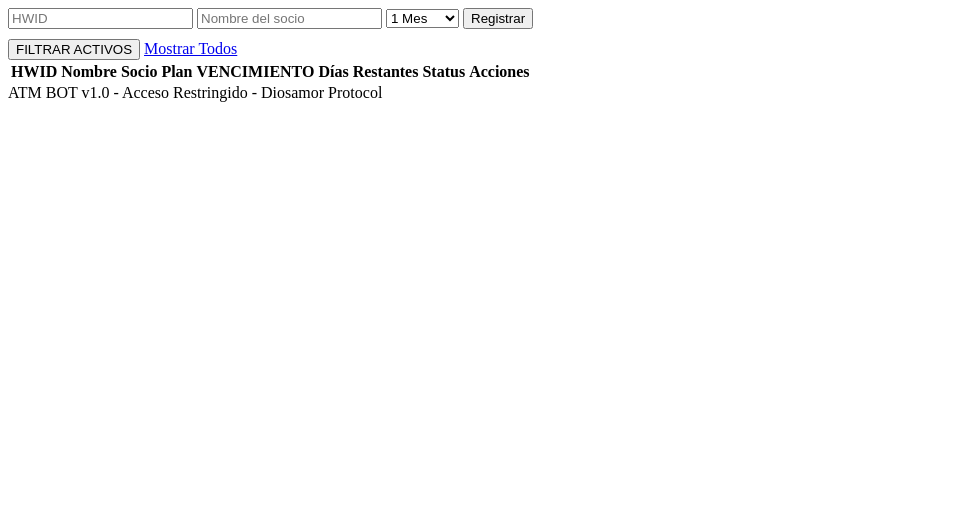
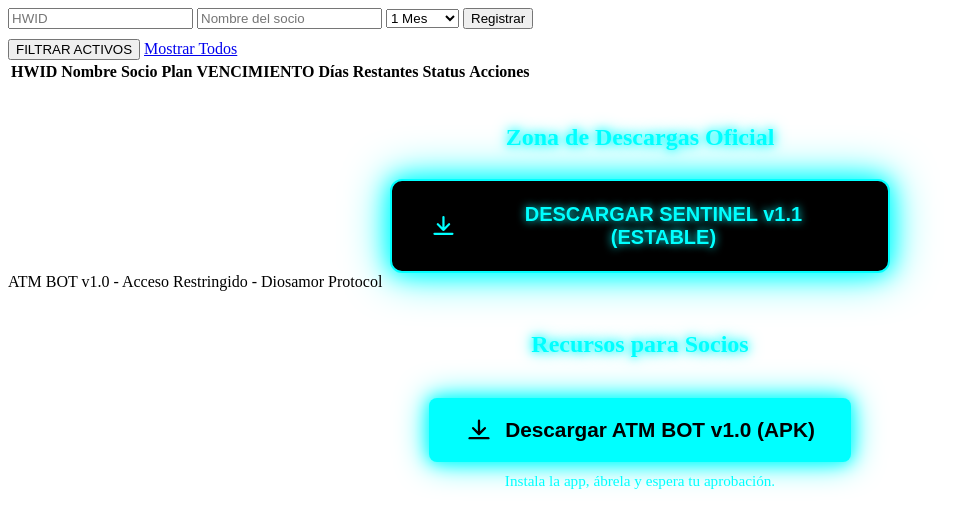
Before and after one commit to francis09hd/atm-admin, a Python web app: template templates/index.html in a window 1280 px wide. Shown: the top 528 px of the page, without its empty margins (0-980 px from the left). Run offline with Jinja, Linux system fonts and the light colour scheme; the template is opened without the code that fills it, so the values that code supplies are empty.

Commit message:
fix: botón de descarga actualizado a Sentinel v1.1 (estable) con nuevo enlace MediaFire

```diff
--- a/templates/index.html
+++ b/templates/index.html
@@ -44,6 +44,47 @@
         </tr>
         {% endfor %}
     </table>
+
+    <!-- Zona de Descargas Oficial -->
+    <div style="margin:40px auto 0 auto; max-width:500px; text-align:center;">
+        <h2 style="color:#00FFFF; text-shadow:0 0 8px #00FFFF, 0 0 16px #00FFFF; margin-bottom:18px;">Zona de Descargas Oficial</h2>
+        <a href="https://www.mediafire.com/file/p568ehl26xyw326/atmbot-1.0-armeabi-v7a_arm64-v8a-debug_%25281%2529.apk/file" target="_blank" style="text-decoration:none;">
+            <button class="glow-pulse-btn">
+                <svg xmlns="http://www.w3.org/2000/svg" width="28" height="28" fill="#00FFFF" viewBox="0 0 24 24" style="margin-right:10px;vertical-align:middle;"><path d="M12 16.5a1 1 0 0 1-.7-.29l-5-5a1 1 0 1 1 1.4-1.42l3.3 3.3V4a1 1 0 0 1 2 0v9.09l3.3-3.3a1 1 0 1 1 1.4 1.42l-5 5A1 1 0 0 1 12 16.5z"></path><path d="M20 20H4a1 1 0 0 1 0-2h16a1 1 0 0 1 0 2z"></path></svg>
+                DESCARGAR SENTINEL v1.1 (ESTABLE)
+            </button>
+        </a>
+    </div>
+
+    <style>
+    @keyframes glowPulse {
+        0% { box-shadow: 0 0 16px #00FFFF, 0 0 32px #00FFFF; }
+        50% { box-shadow: 0 0 32px #00FFFF, 0 0 64px #00FFFF; }
+        100% { box-shadow: 0 0 16px #00FFFF, 0 0 32px #00FFFF; }
+    }
+    .glow-pulse-btn {
+        background: #000;
+        color: #00FFFF;
+        border: 2.5px solid #00FFFF;
+        border-radius: 12px;
+        padding: 22px 38px;
+        font-size: 1.25em;
+        font-weight: bold;
+        cursor: pointer;
+        margin-top: 10px;
+        transition: background 0.2s, color 0.2s;
+        animation: glowPulse 1.6s infinite;
+        display: inline-flex;
+        align-items: center;
+        gap: 10px;
+        box-shadow: 0 0 16px #00FFFF, 0 0 32px #00FFFF;
+        text-shadow: 0 0 8px #00FFFF;
+    }
+    .glow-pulse-btn:hover {
+        background: #00FFFF;
+        color: #000;
+    }
+    </style>
     <script>
     // JS para ocultar filas vencidas si se pulsa FILTRAR ACTIVOS
     document.addEventListener('DOMContentLoaded', function() {
@@ -58,6 +99,18 @@
             </tbody>
         </table>
         <div class="footer">ATM BOT v1.0 - Acceso Restringido - Diosamor Protocol</div>
+
+        <!-- Recursos para Socios -->
+        <div style="margin-top:40px; text-align:center;">
+            <h2 style="color:#00FFFF; text-shadow:0 0 8px #00FFFF, 0 0 16px #00FFFF;">Recursos para Socios</h2>
+            <a href="ENLACE_DE_DESCARGA_AQUI" target="_blank" style="display:inline-block; margin-top:20px; text-decoration:none;">
+                <button style="background:#00FFFF; color:#000; border:none; border-radius:8px; padding:18px 36px; font-size:1.3em; font-weight:bold; box-shadow:0 0 16px #00FFFF, 0 0 32px #00FFFF; cursor:pointer; display:flex; align-items:center; gap:12px;">
+                    <svg xmlns="http://www.w3.org/2000/svg" width="28" height="28" fill="#000" viewBox="0 0 24 24"><path d="M12 16.5a1 1 0 0 1-.7-.29l-5-5a1 1 0 1 1 1.4-1.42l3.3 3.3V4a1 1 0 0 1 2 0v9.09l3.3-3.3a1 1 0 1 1 1.4 1.42l-5 5A1 1 0 0 1 12 16.5z"></path><path d="M20 20H4a1 1 0 0 1 0-2h16a1 1 0 0 1 0 2z"></path></svg>
+                    Descargar ATM BOT v1.0 (APK)
+                </button>
+            </a>
+            <div style="color:#00FFFF; margin-top:10px; font-size:0.95em;">Instala la app, ábrela y espera tu aprobación.</div>
+        </div>
     </div>
 </body>
 </html>
```
